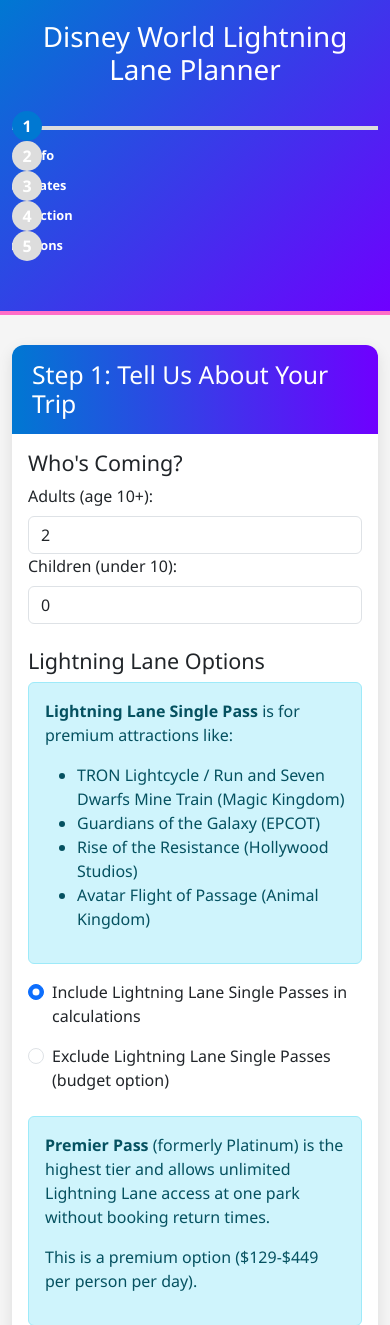
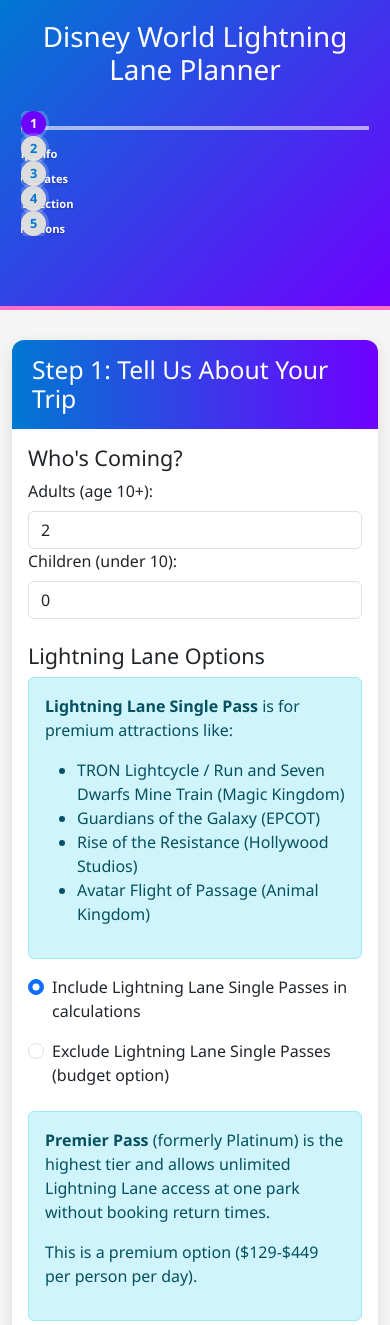
Before and after one commit to swa34/disney-lightning-planner, a Flask app: page /user_info in a window 390 px wide. Shown: the top 1325 px of the page. Run offline with Flask 3, Linux system fonts and the light colour scheme.

Commit message:
fix for progress bar

```diff
--- a/app.py
+++ b/app.py
@@ -9,12 +9,14 @@
 app = Flask(__name__)
 app.secret_key = os.urandom(24)
 
+# For the index route - no changes needed
 @app.route('/')
 def index():
     # Clear session data when starting fresh
     session.clear()
     return render_template('index.html')
 
+# For the user_info route - add current_step=1
 @app.route('/user_info', methods=['GET', 'POST'])
 def user_info():
     if request.method == 'POST':
@@ -40,8 +42,9 @@
         # Redirect to travel dates page
         return redirect(url_for('travel_dates'))
 
-    return render_template('user_info.html')
+    return render_template('user_info.html', current_step=1)
 
+# For the travel_dates route - add current_step=2
 @app.route('/travel_dates', methods=['GET', 'POST'])
 def travel_dates():
     if request.method == 'POST':
@@ -69,8 +72,9 @@
 
         return redirect(url_for('park_selection'))
 
-    return render_template('travel_dates.html')
+    return render_template('travel_dates.html', current_step=2)
 
+# For the park_selection route - add current_step=3
 @app.route('/park_selection', methods=['GET', 'POST'])
 def park_selection():
     if request.method == 'POST':
@@ -111,8 +115,9 @@
             'formatted': date.strftime('%A, %B %d, %Y')
         })
 
-    return render_template('park_selection.html', dates=dates)
+    return render_template('park_selection.html', dates=dates, current_step=3)
 
+# For the single_pass_selection route - add current_step=4
 @app.route('/single_pass_selection', methods=['GET', 'POST'])
 def single_pass_selection():
     # Get planner from session
@@ -150,8 +155,9 @@
             'attractions': attractions
         })
 
-    return render_template('single_pass_selection.html', parks_info=parks_info)
+    return render_template('single_pass_selection.html', parks_info=parks_info, current_step=4)
 
+# For the results route - add current_step=5
 @app.route('/results')
 def results():
     # Get planner from session
@@ -232,7 +238,8 @@
         scenarios=scenarios,
         park_recommendations=park_recommendations,
         general_tips=planner.general_tips,
-        zip=zip  # Add this line to pass the zip function
+        zip=zip,  # Add this line to pass the zip function
+        current_step=5  # Add this line for the progress bar
     )
 
 if __name__ == '__main__':
--- a/templates/base.html
+++ b/templates/base.html
@@ -11,6 +11,8 @@
             --disney-purple: #6f00ff;
             --disney-pink: #ff6ec7;
             --disney-light: #f5f5f5;
+            --disney-yellow: #ffcb05;
+            --disney-green: #00ae50;
         }
 
         body {
@@ -54,11 +56,13 @@
             border-color: #0056a3;
         }
 
+        /* Progress Bar Styling */
         .progress-bar {
             display: flex;
             justify-content: space-between;
-            margin-bottom: 30px;
+            margin: 20px auto 50px auto;
             position: relative;
+            width: 80%;
         }
 
         .progress-bar::before {
@@ -68,7 +72,7 @@
             left: 0;
             width: 100%;
             height: 4px;
-            background-color: #ddd;
+            background-color: rgba(255, 255, 255, 0.6);
             z-index: 1;
         }
 
@@ -83,11 +87,13 @@
             align-items: center;
             justify-content: center;
             font-weight: bold;
+            color: var(--disney-blue);
+            box-shadow: 0 0 0 3px rgba(255, 255, 255, 0.2);
         }
 
         .progress-step.active {
-            background-color: var(--disney-blue);
-            color: white;
+            background-color: var(--disney-yellow);
+            color: #333;
         }
 
         .progress-step.completed {
@@ -102,6 +108,25 @@
             transform: translateX(-50%);
             font-size: 0.8rem;
             white-space: nowrap;
+            color: white;
+            text-shadow: 0 1px 2px rgba(0, 0, 0, 0.3);
+        }
+
+        /* Responsive adjustments */
+        @media (max-width: 768px) {
+            .progress-bar {
+                width: 95%;
+            }
+
+            .progress-step {
+                width: 25px;
+                height: 25px;
+                font-size: 0.8rem;
+            }
+
+            .progress-label {
+                font-size: 0.7rem;
+            }
         }
 
         /* Scenario and recommendation styling */
--- a/templates/user_info.html
+++ b/templates/user_info.html
@@ -4,23 +4,23 @@
 
 {% block progress %}
 <div class="progress-bar mt-4">
-    <div class="progress-step active" id="step1">
+    <div class="progress-step {% if current_step >= 1 %}completed{% elif current_step == 1 %}active{% endif %}" id="step1">
         1
         <span class="progress-label">Trip Info</span>
     </div>
-    <div class="progress-step" id="step2">
+    <div class="progress-step {% if current_step > 2 %}completed{% elif current_step == 2 %}active{% endif %}" id="step2">
         2
         <span class="progress-label">Travel Dates</span>
     </div>
-    <div class="progress-step" id="step3">
+    <div class="progress-step {% if current_step > 3 %}completed{% elif current_step == 3 %}active{% endif %}" id="step3">
         3
         <span class="progress-label">Park Selection</span>
     </div>
-    <div class="progress-step" id="step4">
+    <div class="progress-step {% if current_step > 4 %}completed{% elif current_step == 4 %}active{% endif %}" id="step4">
         4
         <span class="progress-label">Attractions</span>
     </div>
-    <div class="progress-step" id="step5">
+    <div class="progress-step {% if current_step == 5 %}active{% endif %}" id="step5">
         5
         <span class="progress-label">Results</span>
     </div>
```
Also changed, not shown: static/style.css (+46 -105 lines), templates/park_selection.html (+5 -5 lines), templates/results.html (+5 -5 lines), templates/single_pass_selection.html (+5 -5 lines), templates/travel_dates.html (+5 -5 lines).
